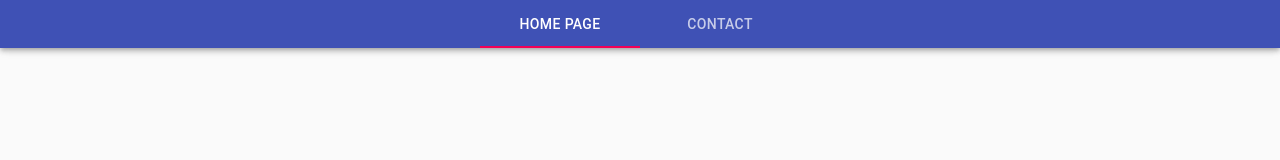
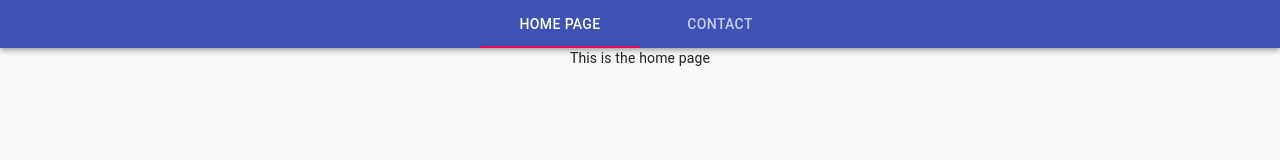
Before and after one commit to WailGree/restaurant-manager-frontend, a React (Create React App) app: page / in a window 1280 px wide. Shown: the top 160 px of the page. Built offline with nearby package versions, Linux system fonts and the light colour scheme.

Commit message:
Basic display of Homepage and Contact

```diff
--- a/src/components/Navbar.jsx
+++ b/src/components/Navbar.jsx
@@ -1,21 +1,27 @@
 import React from 'react'
 import { Tabs, Tab, AppBar } from '@material-ui/core';
+import Homepage from './Homepage';
+import Contact from './Contact';
 
 function Navbar() {
-    const [selectedValue, setSelectedTab] = React.useState(0);
+    const [selectedTab, setSelectedTab] = React.useState(0);
 
     const handleChange = (event, newValue) => {
         setSelectedTab(newValue);
     }
     return (
+        <>
             <div>
-            <AppBar>
-                <Tabs value={selectedValue} onChange={handleChange} centered>
+                <AppBar position="static">
+                    <Tabs value={selectedTab} onChange={handleChange} centered>
                         <Tab label="Home page" />
                         <Tab label="Contact" />
                     </Tabs>
                 </AppBar>
+                {selectedTab === 0 && <Homepage />}
+                {selectedTab === 1 && <Contact />}
             </div>
+        </>
     )
 }
 
```
Lines whose indentation alone changed are shown as unchanged.
